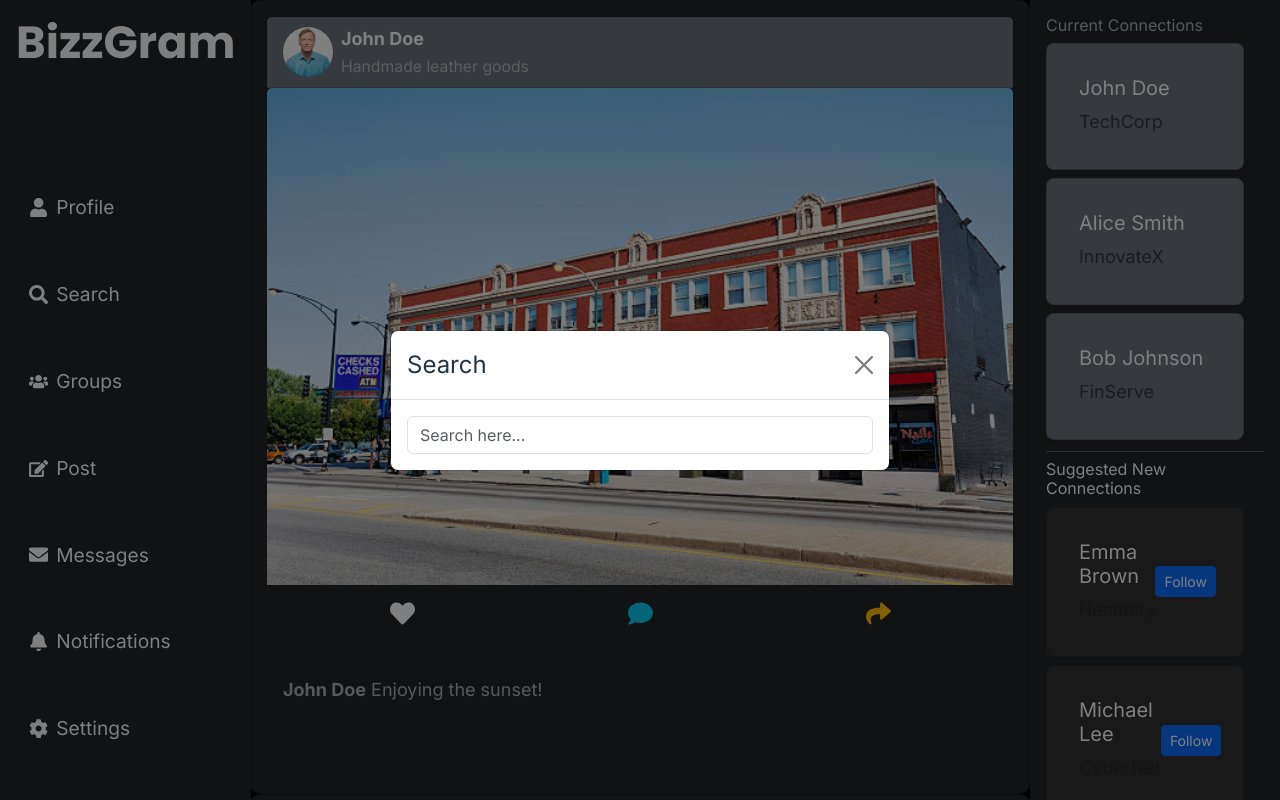
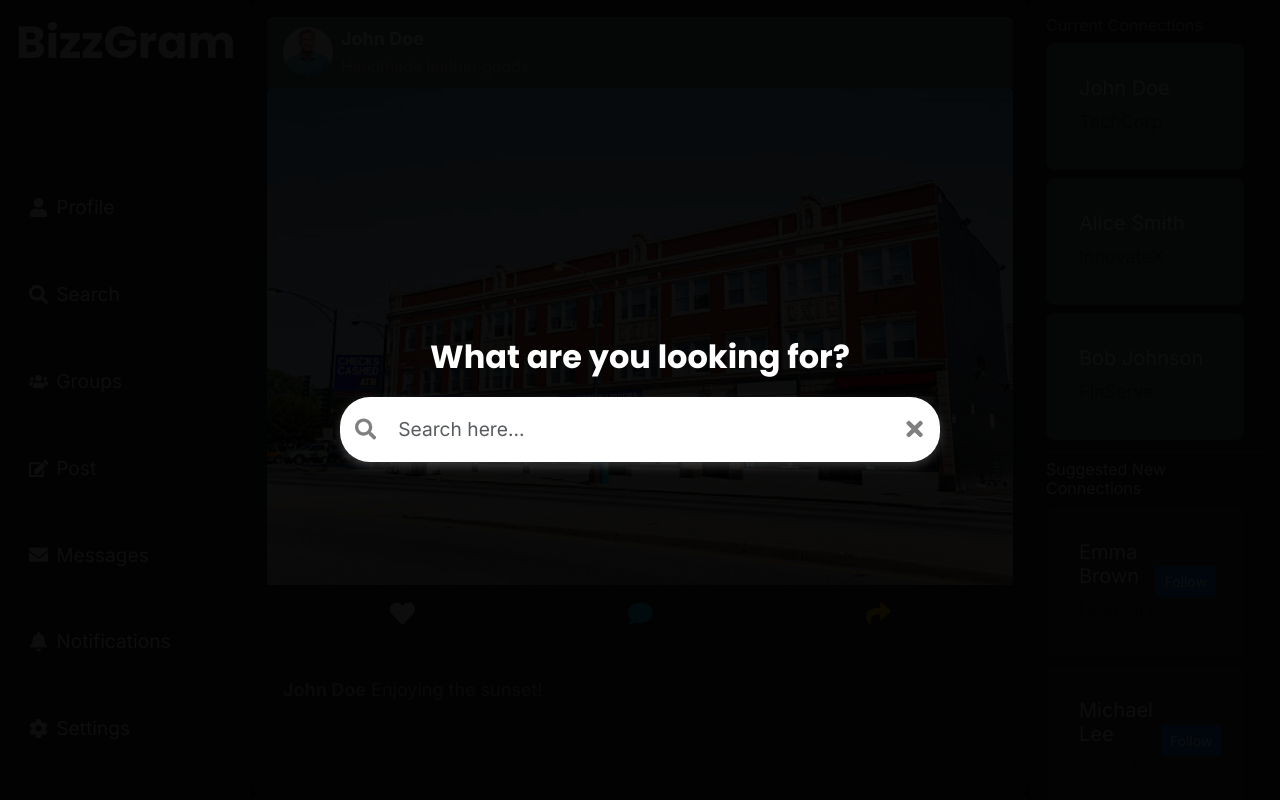
Before and after one commit to ompatel181005/Bizgram, a React (Vite) app in the folder Bizgram/: page / in a window 1280 px wide. Both pictures are taken after a click on the button "Search". Built offline with nearby package versions, Linux system fonts and the light colour scheme.

Commit message:
search bar update

```diff
--- a/Bizgram/src/SideBar.tsx
+++ b/Bizgram/src/SideBar.tsx
@@ -1,6 +1,6 @@
 import React, { useState } from "react";
-import { Button, Modal, Form } from "react-bootstrap";
-import { FaUser, FaUsers, FaEdit, FaEnvelope, FaCog, FaBell, FaSearch } from "react-icons/fa";
+import { Button, Form } from "react-bootstrap";
+import { FaUser, FaUsers, FaEdit, FaEnvelope, FaCog, FaBell, FaSearch, FaTimes } from "react-icons/fa";
 
 // Reusable Button Component for the Sidebar
 const SidebarButton: React.FC<{ icon: React.ReactNode; label: string; onClick?: () => void }> = ({ icon, label, onClick }) => (
@@ -17,11 +17,12 @@ const SidebarButton: React.FC<{ icon: React.ReactNode; label: string; onClick?:
 );
 
 const Sidebar: React.FC = () => {
-  const [showSearch, setShowSearch] = useState(false); // State for modal visibility
+  const [showSearch, setShowSearch] = useState(false); // State for search overlay
   const [searchQuery, setSearchQuery] = useState(""); // State for search input
 
   return (
     <>
+      {/* Sidebar */}
       <div className="sidebar d-flex flex-column bg-dark text-white p-3 vh-100 position-fixed">
         <h1>BizzGram</h1>
         <div className="flex-grow-1"></div>
@@ -29,10 +30,10 @@ const Sidebar: React.FC = () => {
         {/* Profile Button */}
         <SidebarButton icon={<FaUser className="me-2" />} label="Profile" />
 
-        {/* Search Button (Opens Modal) */}
+        {/* Search Button (Opens Fullscreen Search) */}
         <SidebarButton icon={<FaSearch className="me-2" />} label="Search" onClick={() => setShowSearch(true)} />
 
-        {/* Existing Buttons */}
+        {/* Other Buttons */}
         <SidebarButton icon={<FaUsers className="me-2" />} label="Groups" />
         <SidebarButton icon={<FaEdit className="me-2" />} label="Post" />
         <SidebarButton icon={<FaEnvelope className="me-2" />} label="Messages" />
@@ -40,22 +41,25 @@ const Sidebar: React.FC = () => {
         <SidebarButton icon={<FaCog className="me-2" />} label="Settings" />
       </div>
 
-      {/* Search Modal */}
-      <Modal show={showSearch} onHide={() => setShowSearch(false)} centered>
-        <Modal.Header closeButton>
-          <Modal.Title>Search</Modal.Title>
-        </Modal.Header>
-        <Modal.Body>
-          <Form>
+      {/* Fullscreen Search Overlay */}
+      {showSearch && (
+        <div className="search-overlay">
+          <div className="search-container">
+            <h1 className="search-title">What are you looking for?</h1>
+            <div className="search-box">
+              <FaSearch className="search-icon" />
               <Form.Control
                 type="text"
                 placeholder="Search here..."
+                className="search-input"
                 value={searchQuery}
                 onChange={(e) => setSearchQuery(e.target.value)}
               />
-          </Form>
-        </Modal.Body>
-      </Modal>
+              <FaTimes className="close-icon" onClick={() => setShowSearch(false)} />
+            </div>
+          </div>
+        </div>
+      )}
     </>
   );
 };
--- a/Bizgram/src/index.css
+++ b/Bizgram/src/index.css
@@ -85,6 +85,73 @@ button:focus-visible {
   box-shadow: 0px 6px 12px rgba(255, 255, 255, 0.1);
 }
 
+/* Fullscreen Search Overlay */
+.search-overlay {
+  position: fixed;
+  top: 0;
+  left: 0;
+  width: 100%;
+  height: 100%;
+  background: rgba(0, 0, 0, 0.95);
+  display: flex;
+  align-items: center;
+  justify-content: center;
+  z-index: 1050;
+}
+
+/* Search Container */
+.search-container {
+  text-align: center;
+  width: 80%;
+  max-width: 600px;
+}
+
+/* Title Text */
+.search-title {
+  color: white;
+  font-size: 2rem;
+  font-weight: bold;
+  margin-bottom: 20px;
+}
+
+/* Search Box */
+.search-box {
+  display: flex;
+  align-items: center;
+  background: white;
+  padding: 12px 15px;
+  border-radius: 30px;
+  width: 100%;
+  box-shadow: 0px 4px 10px rgba(255, 255, 255, 0.2);
+}
+
+/* Search Input */
+.search-input {
+  border: none;
+  outline: none;
+  flex-grow: 1;
+  font-size: 1.2rem;
+}
+
+/* Search Icon */
+.search-icon {
+  font-size: 1.5rem;
+  color: gray;
+  margin-right: 10px;
+}
+
+/* Close Icon */
+.close-icon {
+  font-size: 1.5rem;
+  color: gray;
+  cursor: pointer;
+  margin-left: 10px;
+}
+
+.close-icon:hover {
+  color: red;
+}
+
 @media (prefers-color-scheme: light) {
   :root {
     --primary-text: #213547;
```
Lines whose indentation alone changed are shown as unchanged.
